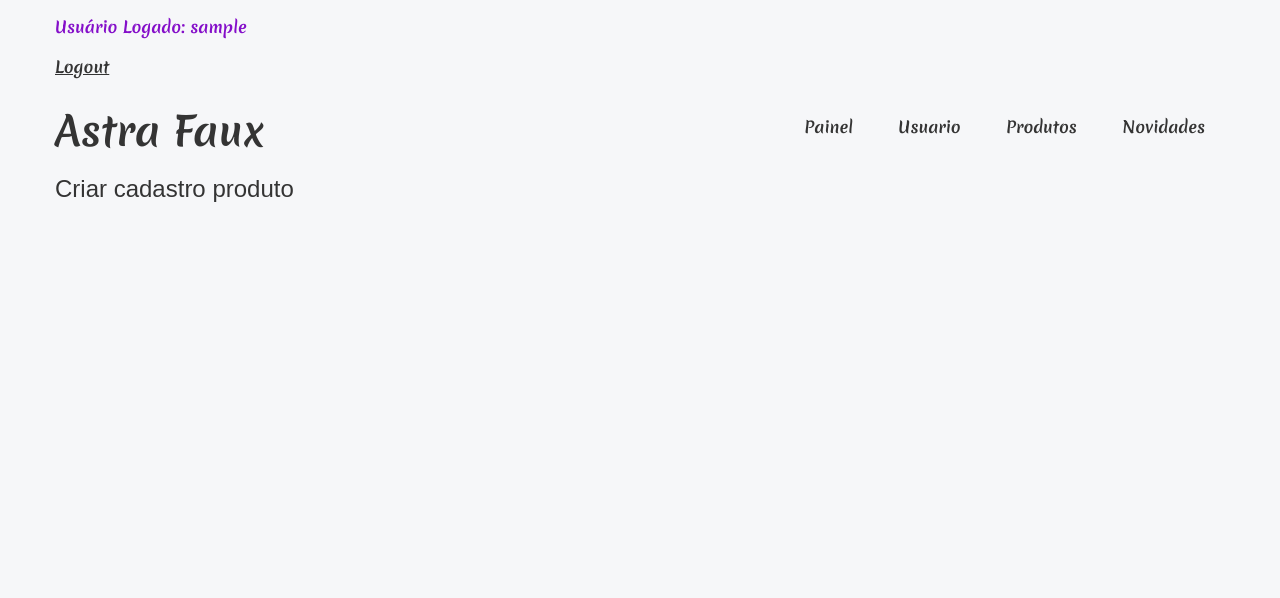
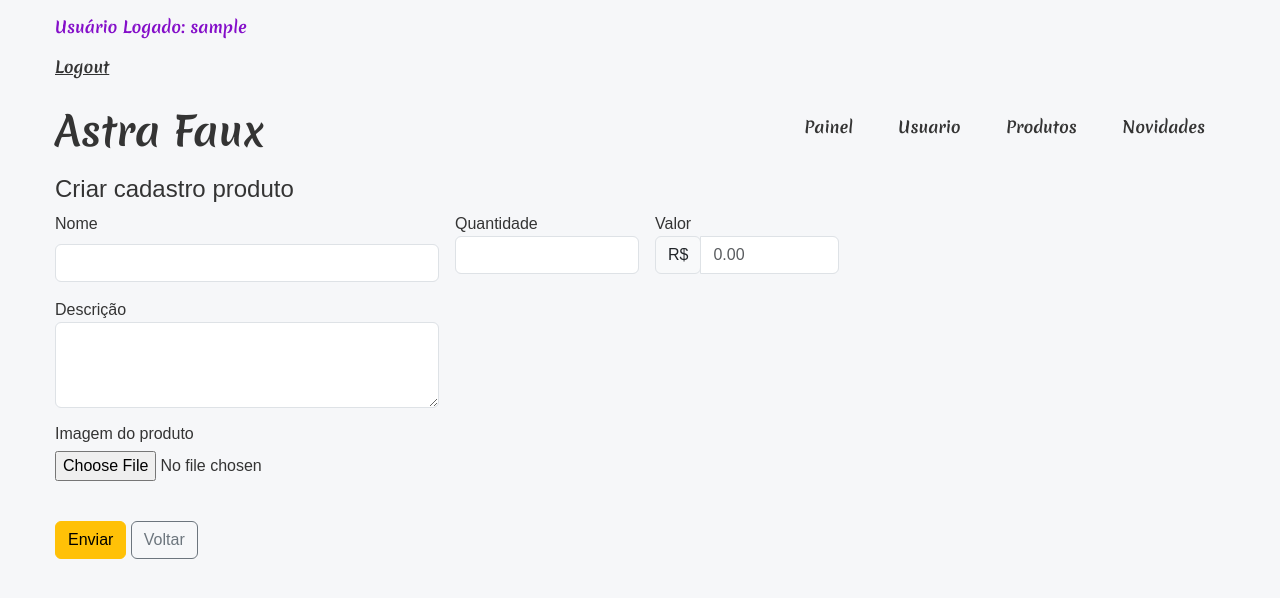
Before and after one commit to YasminMoraesB/Site-Astra-Faux, a PHP site: page /cadastro_produto.php in a window 1280 px wide. Shown: the top 598 px of the page. Run offline with PHP 8.4, Linux system fonts and the light colour scheme; a user stored in the database is signed in.

Commit message:
att cadastro produto
Criacao do cadastro de produto funcionando

```diff
--- a/Astra Faux/cadastro_produto.php
+++ b/Astra Faux/cadastro_produto.php
@@ -34,7 +34,6 @@ include ('conexao.php');
     <title>Cadastro</title>
 
 </head>
-<body>
 <header>
         <div id="title">
             <h1>Astra Faux</h1>
@@ -47,21 +46,105 @@ include ('conexao.php');
             <a href="painel_produtos.php"><li>Produtos</li></a>
             <a href="painel_novidades.php"><li>Novidades</li></a>
         </ul>
-    </header>
+</header>
 
-    <!--formulário da página que irei estilziar com bootstrap -->
+<body>
+
+    <!--formulário da página para cadastro de Produtos -->
 
     <section>
         <div>
             <h4>Criar cadastro produto</h4>
             <!--Inicio do formulário-->
-            <form class="row g-3" action="salvarCadastro_produto.php" method="post">
+            <form class="row g-3" enctype="multipart/form-data" action="" method="post">
 
+                <!--Nome-->
 
-              </form>
+                <div class="col-md-6" style= "width: 400px;">
+                  <label for="inputText" class="form-label">Nome</label>
+                  <input type="text" class="form-control" name="nome" id="nome">
+                </div>
 
-        <!--Fim do formulário-->
+                <!--Quantidade-->
+                <div class="form-group" style= "width: 200px;">
+                    <label for="quantidade">Quantidade</label>
+                    <input type="number" class="form-control" id="qtd" name="qtd" min="0" step="1">
+                </div>
+
+                <!--Valor-->
+                <div class="form-group" style= "width: 200px;">
+                    <label for="valor">Valor</label>
+                    <div class="input-group">
+                        <div class="input-group-prepend">
+                            <span class="input-group-text">R$</span>
+                        </div>
+                        <input type="number" class="form-control" min="0" step="1" id="valor" name="valor" placeholder="0.00" pattern="\d+(\.\d{2})?" required>
+                    </div>
+                </div>
+
+                <!--Descricao-->
+
+                <div class="form-row" style= "width: 400px">
+                    <label for="FormControlTextarea">Descrição</label>
+                    <textarea class="form-control" id="descricao" name="descricao" rows="3"></textarea>
+                </div>
+
+                <!--Imagem-->
+                <div class="form-group">
+                    <h6>Imagem do produto</h6>
+                    <input type="file" class="form-control-file" id="imagem" name="imagem">
+                </div>
+
+                <div class="col-12">
+                  <br>
+                  <button type="submit" class="btn btn-warning"> Enviar </button>
+                  <a href="painel_produtos.php" class="btn btn-outline-secondary" role="button" >Voltar</a>
+                </div>
+            </form>
+        </div>
     </section>
+
+    <?php
+    if(isset($_FILES['imagem'])) {
+        $imagem = $_FILES['imagem'] ;
+
+        if($imagem['error']){
+            echo "<p>Erro ao enviar imagem, tente novamente.</p>";
+        }
+
+        $pasta = "img_produto/";
+
+        $nomeImagem = $imagem['name'];
+        $novoNomeImagem = uniqid();
+        $extensaoImagem = strtolower (pathinfo($nomeImagem, PATHINFO_EXTENSION));
+
+        if($extensaoImagem != 'jpg' && $extensaoImagem != 'png'){
+            die("Tipo de arquivo não aceito, apenas imagens em jpg e png são aceitas.");
+        }
+
+        $imagem_banco = move_uploaded_file($imagem['tmp_name'], $pasta . $novoNomeImagem . '.' . $extensaoImagem);
+
+        if($imagem_banco){
+            $nome = $_POST["nome"];
+            $quantidade = $_POST['qtd'];
+            $valor = $_POST['valor'];
+            $descricao = $_POST['descricao'];
+            $caminhoImg = $pasta . $novoNomeImagem . "." . $extensaoImagem;
+
+            $mysqli->query("INSERT INTO produto
+                                (nome, qtd, descricao, valor, caminho_da_img)
+                            VALUES
+                                ('$nome','$quantidade', '$descricao', '$valor', '$caminhoImg')") or die($mysqli->error);
+
+            echo "<script>alert('Cadastro de Produto feito com Sucesso!');";
+            echo "javascript:window.location='painel_produtos.php';</script>";
+
+        }else{
+            echo "<p>Erro ao enviar imagem, tente novamente</p>";
+        }
+    }
+    ?>
+
     <script src="https://cdn.jsdelivr.net/npm/@popperjs/core@2.11.8/dist/umd/popper.min.js" integrity="sha384-I7E8VVD/ismYTF4hNIPjVp/Zjvgyol6VFvRkX/vR+Vc4jQkC+hVqc2pM8ODewa9r" crossorigin="anonymous"></script>
     <script src="https://cdn.jsdelivr.net/npm/bootstrap@5.3.0/dist/js/bootstrap.min.js" integrity="sha384-fbbOQedDUMZZ5KreZpsbe1LCZPVmfTnH7ois6mU1QK+m14rQ1l2bGBq41eYeM/fS" crossorigin="anonymous"></script>
 </body>
```
